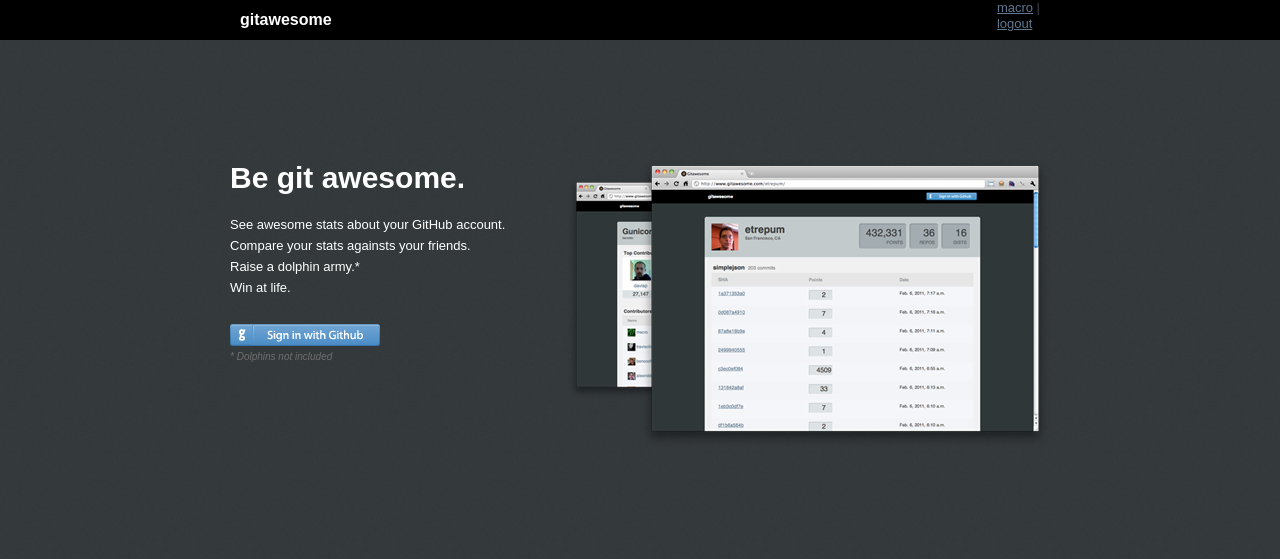
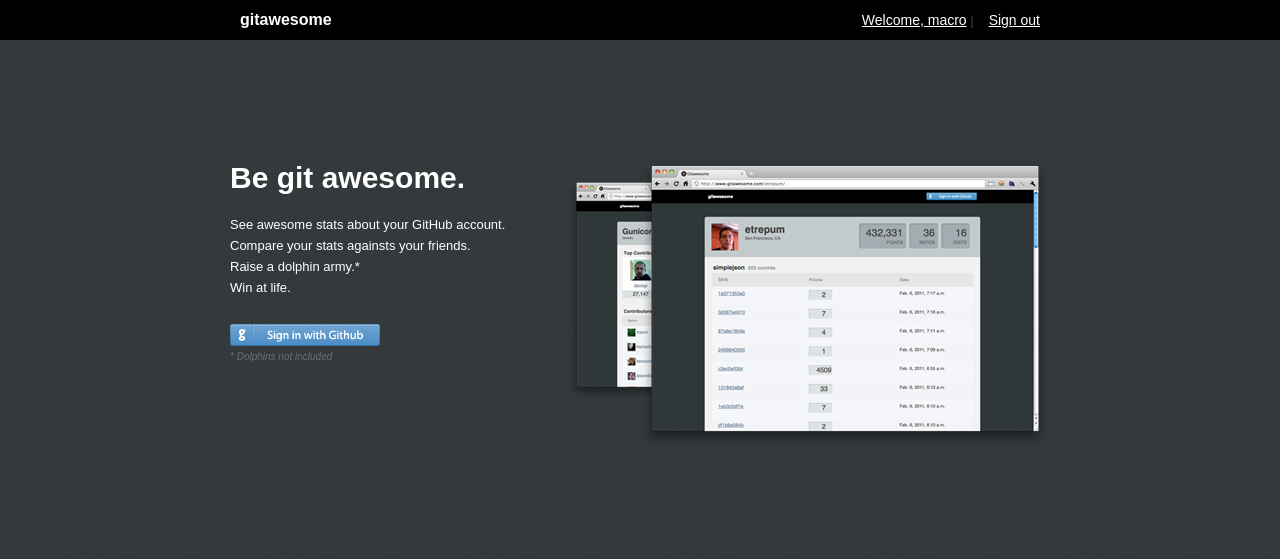
Before and after one commit to macro/dash11, a Django app: page / in a window 1280 px wide. Shown: the top 559 px of the page. Run offline with Django 3.2, Linux system fonts and the light colour scheme; a user stored in the database is signed in; parts of the project's set-up code (start-up, migrations or seed data) failed here and were passed over; some libraries are stand-ins or nearby versions.

Commit message:
fixed nav links in header

```diff
--- a/dash_proj/gitawesome/static/css/style.css
+++ b/dash_proj/gitawesome/static/css/style.css
@@ -135,6 +135,9 @@ table { border-radius: 4px; -moz-border-radius: 4px; -webkit-border-radius: 4px;
 #masthead h1 { float: left; width: 200px; line-height: 40px; margin: 0 10px; font-size: 16px; }
 #masthead h1 a { color: white; text-decoration: none; }
 #masthead nav { float: right; margin: 0 10px 0 0;}
+#masthead nav ul { margin: 0; padding: 0; height: 40px; }
+#masthead nav ul li { line-height: 40px; float: left; margin: 0 0 0 15px;}
+#masthead nav a { color: white; font-size: 14px; }
 
 .connect { background: url('../img/github_signin.png') 0px 0px no-repeat; width: 150px; height: 22px; display: block; margin: 8px 0 0 0;}
 .connect:hover { background-position: 0px -24px; }
--- a/dash_proj/templates/base.html
+++ b/dash_proj/templates/base.html
@@ -34,10 +34,10 @@
                 <nav>
                     <ul>
                         {% if request.user.is_authenticated %}
-                            <li><a href="{% url gitawesome_home %}">{{ request.user.username }}</a> |</li>
-                            <li><a href="{% url github_logout %}">logout</a></li>
+                            <li><a href="{% url gitawesome_home %}">Welcome, {{ request.user.username }}</a> |</li>
+                            <li><a href="{% url github_logout %}">Sign out</a></li>
                         {% else %}
-                            <li><a href="{% url github_login %}" class="connect"><span>login</span></a></li>
+                            <li><a href="{% url github_login %}" class="connect"><span>Sign in</span></a></li>
                         {% endif %}
                     </ul>
                 </nav>
```
